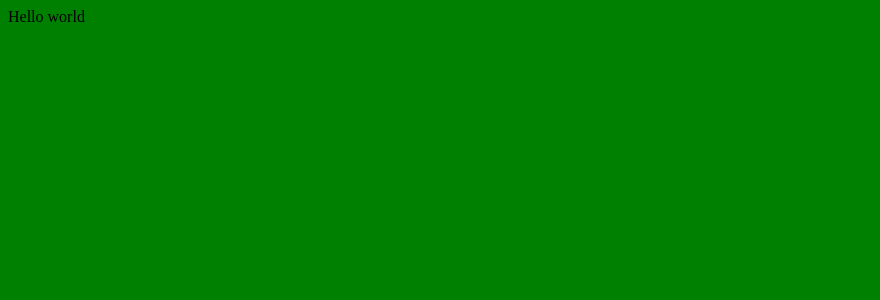
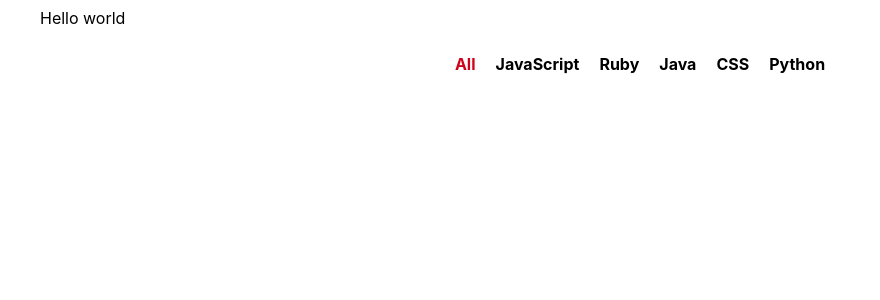
Before and after one commit to Vanessa85/course-react-fundamentals, a React app: page / in a window 1280 px wide. Shown: the top 300 px of the page, without its empty margins (0-880 px from the left). Built offline with nearby package versions, Linux system fonts and the light colour scheme.

Commit message:
added components/Popular

```diff
--- /dev/null
+++ b/src/components/App.js
@@ -0,0 +1,21 @@
+import React from 'react';
+import PropTypes from 'prop-types';
+import Popular from './Popular';
+
+class App extends React.Component {
+
+  render() {
+    return (
+      <div className="container">
+        { this.props.message }
+        <Popular />
+      </div>
+    );
+  }
+}
+
+App.propTypes = {
+  message: PropTypes.string.isRequired
+};
+
+export default App;
--- /dev/null
+++ b/src/components/Popular.js
@@ -0,0 +1,38 @@
+import React, { Component } from 'react';
+
+class Popular extends Component {
+  constructor(props) {
+    super(props);
+    this.state = {
+      selectedLanguage: 'All'
+    };
+
+    this.updateLanguage = this.updateLanguage.bind(this);
+  }
+
+  updateLanguage(lang) {
+    this.setState(function() {
+      return { selectedLanguage: lang  };
+    });
+  }
+
+  render() {
+    var languages = ['All', 'JavaScript', 'Ruby', 'Java', 'CSS', 'Python'];
+
+    return (
+      <ul className="languages">
+        {
+          languages.map(lang =>
+            <li key={lang}
+              style={lang === this.state.selectedLanguage? { color: '#d0021b' } : null }
+              onClick={this.updateLanguage.bind(null, lang)}>
+              { lang }
+            </li>
+          )
+        }
+      </ul>
+    );
+  }
+}
+
+export default Popular;
--- a/src/index.css
+++ b/src/index.css
@@ -1,3 +1,27 @@
 body {
-  background: green;
+  font-family: -apple-system, Helvetica Neue, sans-serif;
 }
+
+ul {
+  padding: 0;
+}
+
+li {
+  list-style-type: none;
+}
+
+.container {
+  max-width: 1200px;
+  margin: 0 auto;
+}
+
+.languages {
+  display: flex;
+  justify-content: center;
+}
+
+.languages li {
+  margin: 10px;
+  font-weight: bold;
+  cursor: pointer;
+}
--- a/src/index.js
+++ b/src/index.js
@@ -1,20 +1,7 @@
 import React from 'react';
 import ReactDOM from 'react-dom';
-import PropTypes from 'prop-types';
+import App from './components/App';
 import './index.css';
-
-class App extends React.Component {
-
-  render() {
-    return (
-      <div>{ this.props.message }</div>
-    );
-  }
-}
-
-App.propTypes = {
-  message: PropTypes.string.isRequired
-};
 
 ReactDOM.render(
   <App message="Hello world" />,
```
